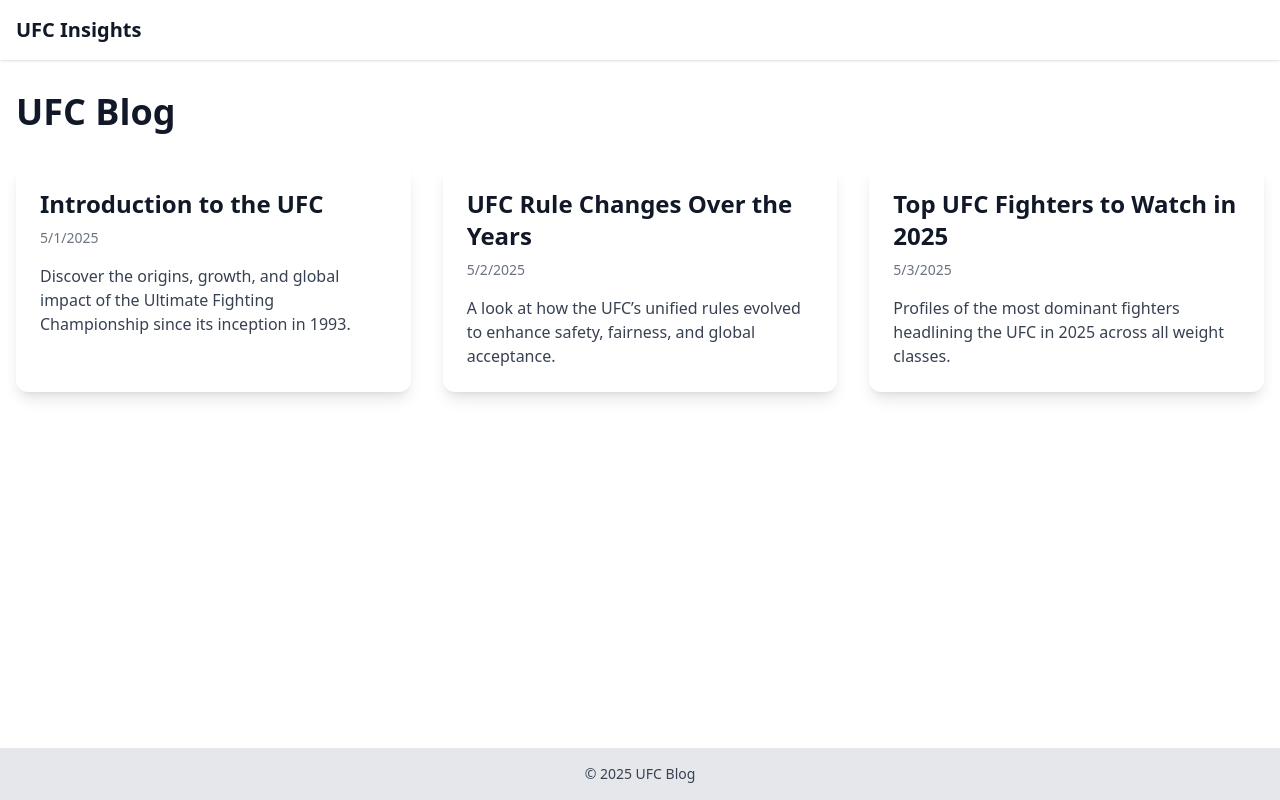
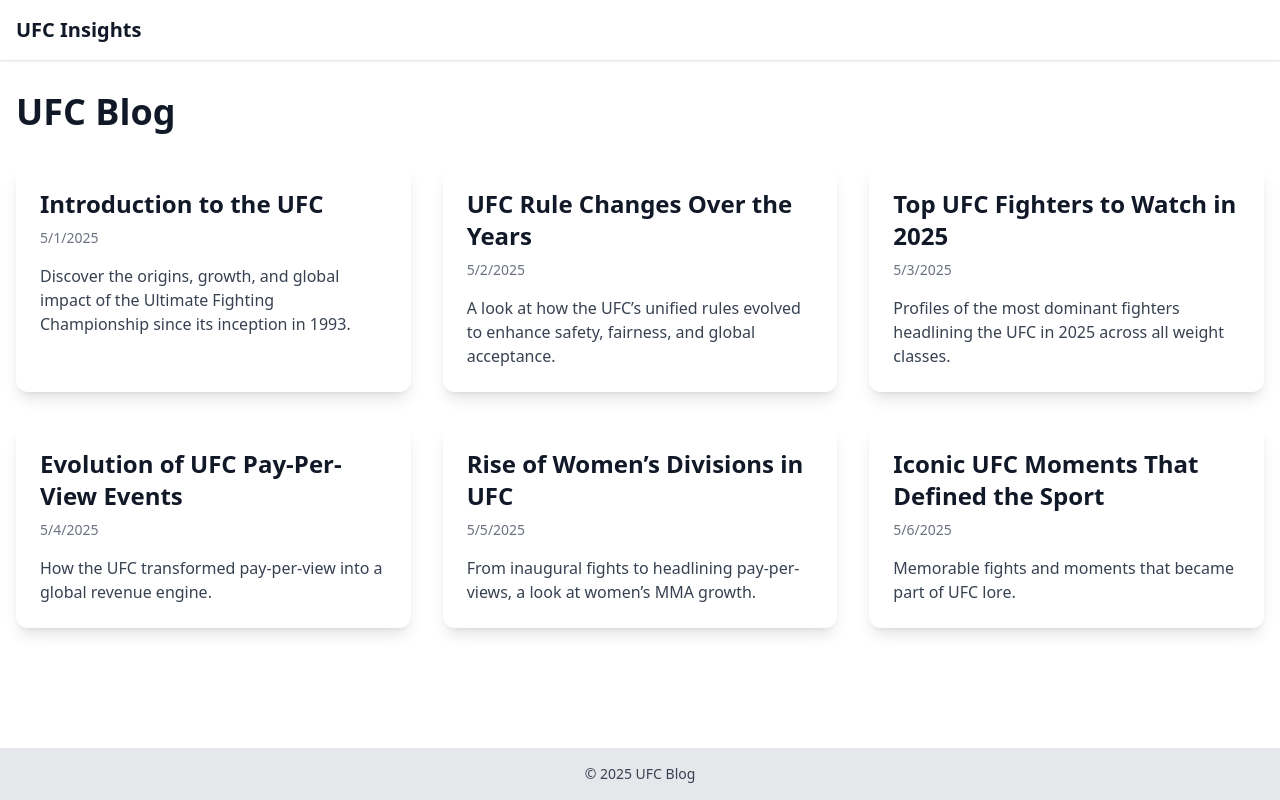
Before and after one commit to WuTangLan1/darkmodetrans, a Nuxt app: page /blog in a window 1280 px wide. Built offline with nearby package versions, Linux system fonts and the light colour scheme.

Commit message:
Update usePosts.ts

```diff
--- a/composables/usePosts.ts
+++ b/composables/usePosts.ts
@@ -1,24 +1,45 @@
- // composables/usePosts.ts
- export const posts = [
+// composables/usePosts.ts
+export const posts = [
     {
       slug: 'introduction-to-ufc',
       title: 'Introduction to the UFC',
       publishedAt: '2025-05-01',
       excerpt: 'Discover the origins, growth, and global impact of the Ultimate Fighting Championship since its inception in 1993.',
-      body: '<p>The Ultimate Fighting Championship (UFC) was founded in 1993 as a no-holds-barred tournament designed to answer the age-old question: which martial art is supreme?</p><p>Over time the UFC introduced weight classes, unified rules, and stringent safety measures, transforming from a spectacle of raw violence into a globally regulated sport.</p><p>Today, the UFC is broadcast in over 165 countries and commands pay-per-view audiences in the hundreds of thousands.</p>'
+      body: '<p>The Ultimate Fighting Championship (UFC) was founded in 1993 by Art Davie and Rorion Gracie under the Semaphore Entertainment Group banner. The first event, UFC 1, pitted practitioners of different martial arts styles against one another in a tournament to determine the most effective discipline.</p><p>Early events operated without weight classes or time limits, leading to chaotic but captivating contests. In 1997, the New Jersey State Athletic Control Board introduced the Unified Rules of Mixed Martial Arts, banning head-butts, groin strikes, and other dangerous techniques.</p><p>In 2001, brothers Frank and Lorenzo Fertitta, along with Dana White, purchased the UFC for $2 million and formed Zuffa LLC. Under their stewardship, the UFC implemented weight divisions, gloves, timed rounds, and judges’ decisions, transforming it into a globally regulated sport.</p><p>By the mid-2000s, pay-per-view buy rates soared, and the UFC launched its first international events. Today the UFC is broadcast in over 170 countries, streams on digital platforms, and commands a billion-dollar annual revenue.</p>'
     },
     {
       slug: 'history-of-ufc-rule-changes',
       title: 'UFC Rule Changes Over the Years',
       publishedAt: '2025-05-02',
       excerpt: 'A look at how the UFC’s unified rules evolved to enhance safety, fairness, and global acceptance.',
-      body: '<p>In 2000, the UFC codified the Unified Rules of Mixed Martial Arts, defining legal and illegal techniques, weight classes, and round durations.</p><p>Subsequent updates added medical checks, improved concussion protocols, and standardized equipment inspections.</p><p>By 2025, the UFC continues to refine rules around doctor stoppages, weight cutting, and fighter licensing.</p>'
+      body: '<p>In 2000, New Jersey codified the first Unified Rules of MMA: weight classes, five-minute rounds, and a standardized fouls list. This framework was adopted by athletic commissions nationwide.</p><p>Between 2005 and 2010, the UFC introduced mandatory medical screenings, concussion protocols, and improved cage design (the “Octagon”) to enhance fighter safety. Knee strikes to a grounded opponent and soccer kicks remain banned to prevent severe head trauma.</p><p>Judging criteria evolved from “fight to finish” mentality to a point-based system emphasizing effective striking, grappling, and octagon control. In 2013, women’s divisions were sanctioned under the same unified rules, marking a significant milestone in gender inclusivity.</p><p>From 2020 onwards, the UFC has refined ring-walk protocols, weight-cut limits, and fighter licensing, ensuring that athlete welfare matches the sport’s entertainment value.</p>'
     },
     {
       slug: 'top-fighters-of-2025',
       title: 'Top UFC Fighters to Watch in 2025',
       publishedAt: '2025-05-03',
       excerpt: 'Profiles of the most dominant fighters headlining the UFC in 2025 across all weight classes.',
-      body: '<p><strong>Islam Makhachev (Lightweight, Champion)</strong><br>Known for his world-class sambo and relentless grappling, Makhachev has defended his title multiple times with first-round submissions.</p><p><strong>Jon Jones (Heavyweight, Champion)</strong><br>After a storied career at light heavyweight, Jones moved to heavyweight in 2023 and immediately cemented his legacy.</p><p><strong>Zhang Weili (Women’s Strawweight, Champion)</strong><br>Weili’s explosive striking and cardio have made her fights some of the most viewed in UFC history.</p>'
+      body: '<p><strong>Islam Makhachev (Lightweight, Champion)</strong><br>Makhachev maintains a perfect record of title defenses with elite sambo techniques and unparalleled ground control under coach Javier Mendez.</p><p><strong>Jon Jones (Heavyweight, Champion)</strong><br>After a legendary light heavyweight reign, Jones moved up in 2023 and remains undefeated at heavyweight, using reach and creative striking to outclass opponents.</p><p><strong>Zhang Weili (Women’s Strawweight, Champion)</strong><br>Weili’s explosive striking, relentless pace, and exceptional takedown defense have made her title fights some of the highest-rated in UFC history.</p><p><strong>Leon Edwards (Welterweight, Champion)</strong><br>Known for his precise striking and sharp counter-punching, Edwards’ upset knockout of Kamaru Usman in late 2023 cemented his status as a top champion to watch.</p>'
+    },
+    {
+      slug: 'evolution-of-ufc-pay-per-view',
+      title: 'Evolution of UFC Pay-Per-View Events',
+      publishedAt: '2025-05-04',
+      excerpt: 'How the UFC transformed pay-per-view into a global revenue engine.',
+      body: '<p>UFC embraced pay-per-view (PPV) with UFC 13 in 1997, charging $19.95 per event. Early buy rates hovered around 50,000, but marquee matchups like Ken Shamrock vs. Tito Ortiz pushed numbers higher.</p><p>In 2006, breaking into mainstream cable deals and ESPN partnerships elevated PPV buys above 500,000 for events like Ortiz vs. Maynard. The model shifted to digital on UFC 251 (2020), with streaming platforms increasing global access.</p><p>By 2025, UFC PPVs average 1.2 million buys, with dynamic pricing ($79–$99) and subscription bundles driving revenue. The UFC Fight Pass streaming service adds a monthly subscription model alongside traditional PPV.</p>'
+    },
+    {
+      slug: 'rise-of-womens-divisions',
+      title: 'Rise of Women’s Divisions in UFC',
+      publishedAt: '2025-05-05',
+      excerpt: 'From inaugural fights to headlining pay-per-views, a look at women’s MMA growth.',
+      body: '<p>Women’s MMA debuted in the UFC under Ronda Rousey at UFC 157 (2013). Rousey’s armbar finishes captivated audiences and shattered gender barriers in combat sports.</p><p>In 2016, UFC introduced multiple weight classes: Strawweight, Bantamweight, and Featherweight. Fighters like Joanna Jędrzejczyk, Amanda Nunes, and Valentina Shevchenko became crossover stars, headlining PPVs.</p><p>By 2025, women’s bouts headline major cards, and UFC records show women’s title fights drawing higher buy rates than many men’s matches. The expansion continues with international talent pipelines in Asia and Europe.</p>'
+    },
+    {
+      slug: 'iconic-ufc-moments',
+      title: 'Iconic UFC Moments That Defined the Sport',
+      publishedAt: '2025-05-06',
+      excerpt: 'Memorable fights and moments that became part of UFC lore.',
+      body: '<p>Conor McGregor’s 13-second KO of José Aldo at UFC 194 (2015) stands as the fastest featherweight finish in title fight history, propelling UFC into global pop culture.</p><p>Georges St-Pierre’s comeback victory at UFC 217 (2017) showcased technical mastery and strategic adaptation, solidifying his GOAT status.</p><p>Amanda Nunes’ back-to-back title defenses at UFC 232 (2018) and UFC 259 (2021) demonstrated her dominance as the first woman to hold two belts simultaneously.</p><p>Jon Jones’ dramatic knockout of Ciryl Gane at UFC 285 (2023) introduced innovative striking and cemented his legacy across two weight classes.</p>'
     }
   ]
```
